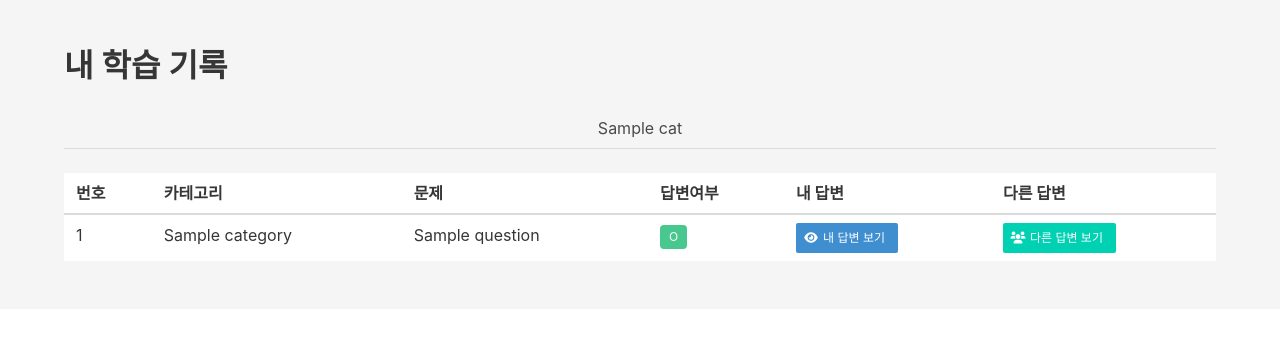
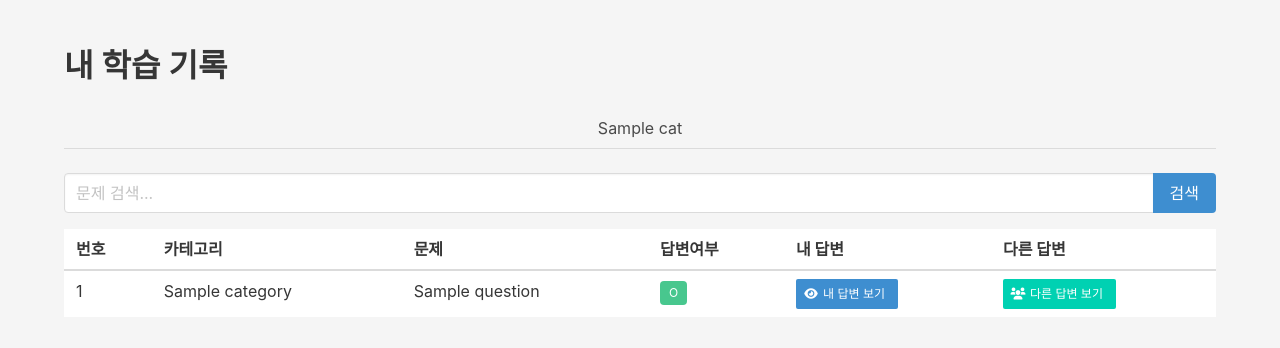
Before and after one commit to JunPyo0117/jungle-first-Project, a Flask app: template templates/my_study.html in a window 1280 px wide. Shown: the part 52-400 px from the top of the page. Run offline with Flask 3, Linux system fonts and the light colour scheme; the template is opened without the code that fills it: most values are stand-ins (such as "Sample title", 1, 10 or a date in 2020).

Commit message:
search add commit

```diff
--- a/app.py
+++ b/app.py
@@ -218,7 +218,7 @@ def saveNewAnswer(payload):
 
         started_at = datetime.datetime.fromtimestamp(started_at)
         now = datetime.datetime.now()
-        duration = datetime.timedelta(seconds=210)
+        duration = datetime.timedelta(seconds=20)
 
         if (started_at + duration < now):
             return jsonify({'msg': '입력시간이 정해진 시간을 비정상적으로 초과하였습니다. 학습을 종료합니다.'})
@@ -246,6 +246,7 @@ def myStudy(payload):
     # 카테고리 목록
     categoryList = ['All', 'Data Structure', 'Operating System', 'Network', 'Database']
     active_cate = request.args.get('cate', 'All')  # 기본값을 'All'로 설정
+    query = request.args.get('q', '').strip()
 
     all_questions = list(questions.find())
 
@@ -277,10 +278,17 @@ def myStudy(payload):
     if active_cate and active_cate != 'All':
         combined_data = [data for data in combined_data if data['question']['category'] == active_cate]
 
+    if query:
+        combined_data = [
+            data for data in combined_data
+            if query.lower() in data['question']['question'].lower()
+        ]
+
     return render_template('my_study.html',
                            category=categoryList,
                            active_cate=active_cate,
-                           answers=combined_data)
+                           answers=combined_data,
+                           query=query)
 
 
 # 다른 사람의 답변 보기
--- a/templates/my_study.html
+++ b/templates/my_study.html
@@ -20,7 +20,6 @@
     <section class="section">
         <div class="container">
             <h1 class="title">내 학습 기록</h1>
-
             <!-- 카테고리 탭 -->
             <div class="tabs is-centered">
                 <ul>
@@ -31,7 +30,18 @@
                     {% endfor %}
                 </ul>
             </div>
-
+            <form method="get" action="{{ url_for('myStudy') }}" class="mb-4">
+              <div class="field has-addons">
+                <div class="control is-expanded">
+                  <input class="input" type="text" name="q" placeholder="문제 검색..." value="{{ request.args.get('q', '') }}">
+                </div>
+                <div class="control">
+                  <button class="button is-info" type="submit">
+                    검색
+                  </button>
+                </div>
+              </div>
+            </form>
             <!-- 문제 목록 테이블 -->
             <div class="table-container">
                 <table class="table is-fullwidth is-striped">
```
